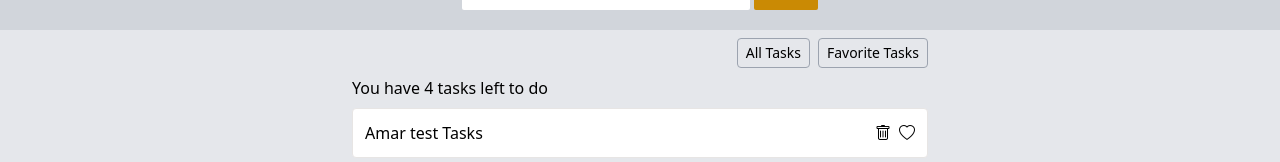
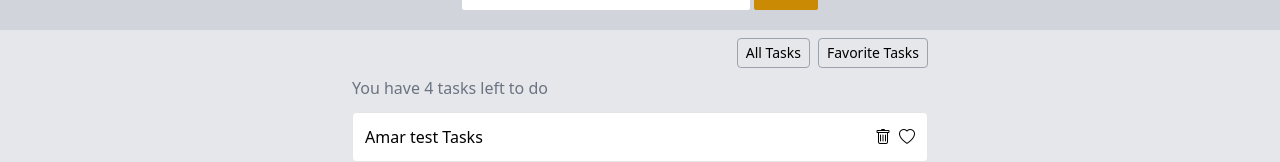
Before and after one commit to arafat69/Vue3-pinia, a Vue app: page / in a window 1280 px wide. Shown: the part 142-304 px from the top of the page. Built offline with nearby package versions, Linux system fonts and the light colour scheme.

Commit message:
improve: titile text color change

```diff
--- a/src/components/Task.vue
+++ b/src/components/Task.vue
@@ -4,8 +4,8 @@
             <button class="border-gray-400 border rounded px-2 py-1 text-sm focus:ring">All Tasks</button>
             <button class="border-gray-400 border rounded px-2 py-1 text-sm focus:ring">Favorite Tasks</button>
         </div>
-        <div class="my-2">
-            <h3>You have 4 tasks left to do</h3>
+        <div class="pt-2 pb-3">
+            <h3 class="m-0 text-gray-500">You have 4 tasks left to do</h3>
         </div>
         <div>
             <div class="flex flex-col gap-3">
```
